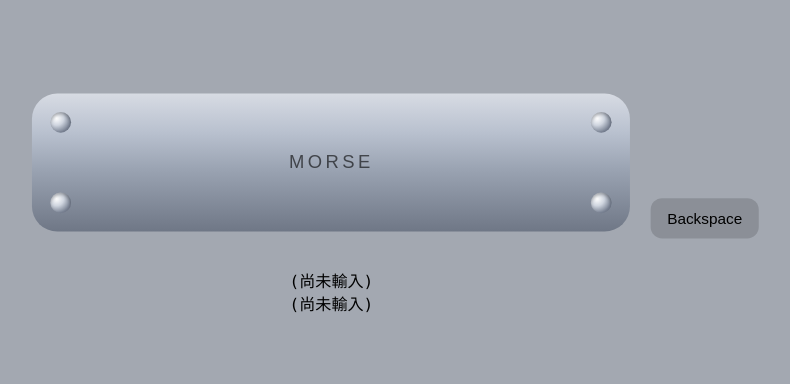
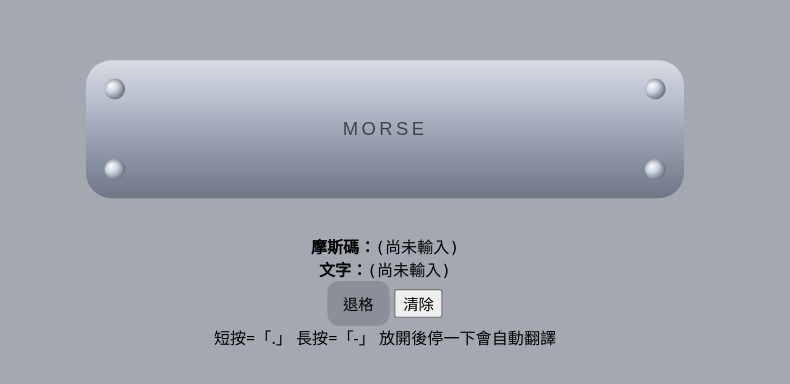
Before and after one commit to ricci0302lee-ui/morse, a plain HTML site: page index.html in a window 1280 px wide. Shown: the part 188-572 px from the top of the page, without its empty margins (255-1045 px from the left). Drawn offline with Linux system fonts and the light colour scheme.

Commit message:
Update index.html

```diff
--- a/index.html
+++ b/index.html
@@ -9,23 +9,26 @@
 
 <body>
   <div class="container">
-    <button id="beepBtn" type="button" aria-label="Morse Key">
+    <button id="beepBtn" type="button">
       MORSE
       <span class="screw s1"></span><span class="screw s2"></span>
       <span class="screw s3"></span><span class="screw s4"></span>
     </button>
 
     <div class="panel">
-      <div><span id="morseText"></span></div>
-      <div><span id="letterText"></span></div>
+      <div class="row"><b>摩斯碼：</b><span id="morseText">(尚未輸入)</span></div>
+      <div class="row"><b>文字：</b><span id="letterText">(尚未輸入)</span></div>
+
+      <div class="controls">
+        <button id="backBtn" type="button">退格</button>
+        <button id="clearBtn" type="button">清除</button>
+      </div>
+
+      <div class="hint">短按=「.」 長按=「-」 放開後停一下會自動翻譯</div>
     </div>
   </div>
-<div style="margin-top:10px;">
-    <span id="morseText"></span>
-<span id="letterText"></span>
-  <button id="backBtn" type="button">Backspace</button>
-</div>
 
+  <!-- ✅ script 放在最下面，確保元素都載入後再綁事件 -->
   <script src="morse-code.js"></script>
 </body>
 </html>
```
